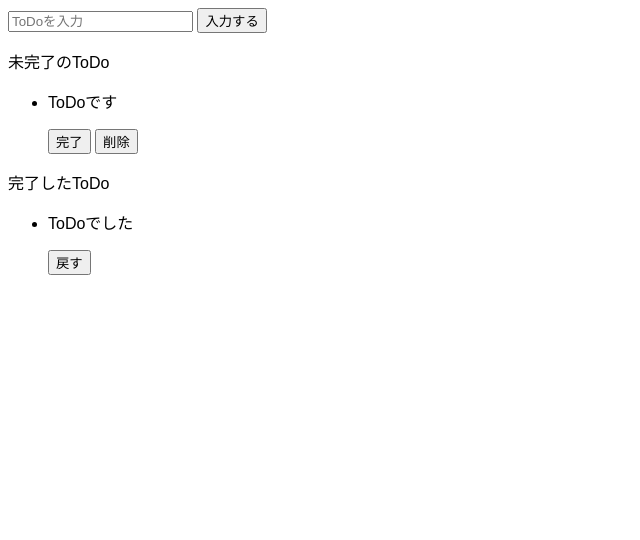
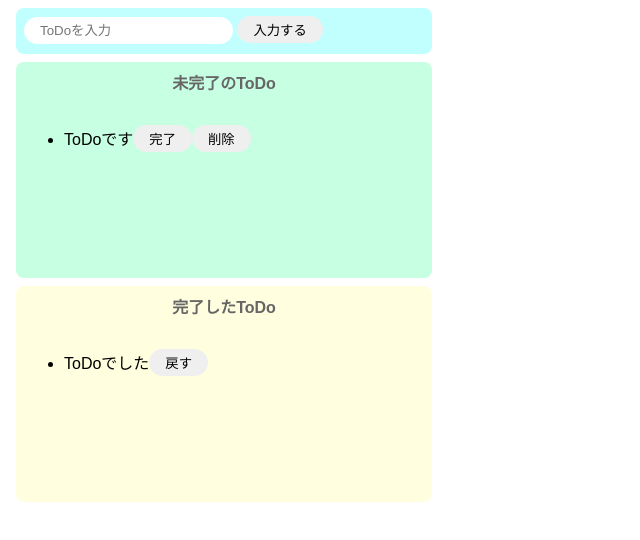
Before and after one commit to bhn0108/todo_js, a website built with Parcel: page index.html in a window 1280 px wide. Shown: the whole page, without its empty margins (0-640 px from the left). Built offline with nearby package versions, Linux system fonts and the light colour scheme.

Commit message:
create_css

```diff
--- a/src/styles.css
+++ b/src/styles.css
@@ -1,3 +1,66 @@
 body {
   font-family: sans-serif;
 }
+
+input {
+  border-radius: 16px;
+  border: none;
+  padding: 6px 16px;
+  outline: none;
+}
+
+button {
+  border-radius: 16px;
+  border: none;
+  padding: 4px 16px;
+}
+
+button:hover {
+  background-color: silver;
+  color: white;
+  cursor: pointer;
+}
+
+li {
+  margin-right: 8px;
+}
+
+.input-area {
+  background-color: #c1ffff;
+  width: 400px;
+  height: 30px;
+  padding: 8px;
+  margin: 8px;
+  border-radius: 8px;
+}
+
+.incompleate-area {
+  background-color: #c6ffe2;
+  width: 400px;
+  min-height: 200px;
+  padding: 8px;
+  margin: 8px;
+  border-radius: 8px;
+}
+
+.compleate-area {
+  background-color: #ffffe0;
+  width: 400px;
+  min-height: 200px;
+  padding: 8px;
+  margin: 8px;
+  border-radius: 8px;
+}
+
+.title {
+  text-align: center;
+  margin-top: 0;
+  font-weight: bold;
+  color: #666666;
+}
+
+.list-row {
+  display: flex;
+  align-items: center;
+  padding-bottom: 4px;
+}
```
